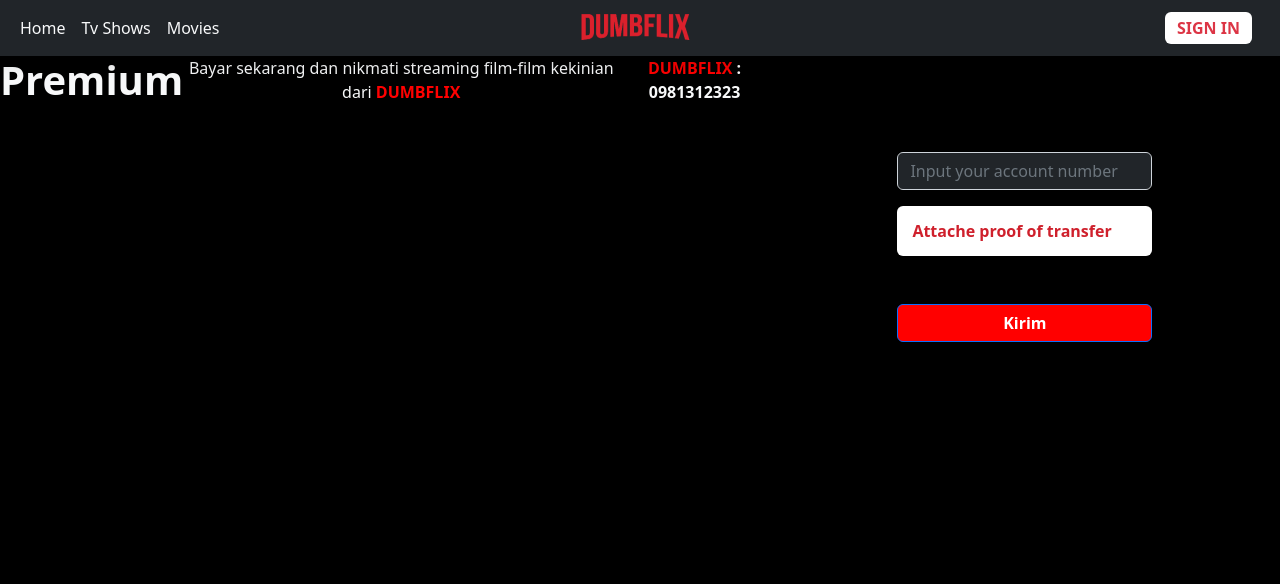
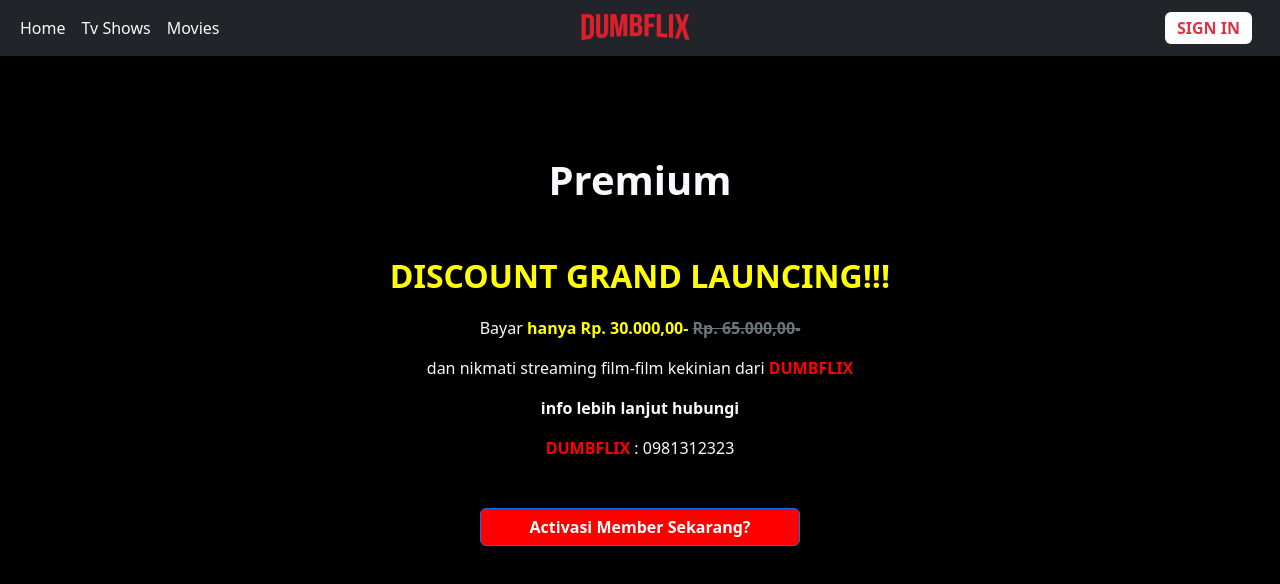
Before and after one commit to ibrahimdeni/DUMBFLIX-FRONTEND, a React (Create React App) app: page /payment in a window 1280 px wide. Shown: the top 584 px of the page. Built offline with nearby package versions, Linux system fonts and the light colour scheme; no server answers.

Commit message:
testbanget

```diff
--- a/src/pages/Payment.jsx
+++ b/src/pages/Payment.jsx
@@ -109,35 +109,50 @@
 
   return (
     <div style={{ height: "100vh", backgroundColor: "black" }}>
-      <div className="d-flex justify-content-center">
+      <div
+        className="d-flex justify-content-center"
+        style={{ marginTop: "100px" }}
+      >
         <h1 className="text-light text-center fw-bold mb-5">Premium</h1>
+      </div>
+
+      <div>
+        <p className="fw-bold fs-2  text-center" style={{ color: "yellow" }}>
+          DISCOUNT GRAND LAUNCING!!!
+        </p>
+        <p className="text-light text-center">
+          Bayar{" "}
+          <span className="fw-bold" style={{ color: "yellow" }}>
+            hanya Rp. 30.000,00-{" "}
+            <span className="text-decoration-line-through text-muted">
+              Rp. 65.000,00-
+            </span>
+          </span>{" "}
+        </p>
 
         <p className="text-light text-center">
-          Bayar sekarang dan nikmati streaming film-film kekinian dari{" "}
-          <spam className="fw-bold" style={{ color: "red" }}>
+          dan nikmati streaming film-film kekinian dari{" "}
+          <span className="fw-bold" style={{ color: "red" }}>
             DUMBFLIX
-          </spam>
+          </span>
         </p>
+
         <p className="text-light text-center fw-bold">
-          <spam className="fw-bold" style={{ color: "red" }}>
+          info lebih lanjut hubungi
+        </p>
+
+        <p className="text-light text-center">
+          <span className="fw-bold" style={{ color: "red" }}>
             DUMBFLIX{" "}
-          </spam>
+          </span>
           : 0981312323
         </p>
 
-        <Form className="mt-5 w-50" style={{ backgroundColor: "black" }}>
-          <Form.Group
-            className="mb-3 mt-5 w-50 mx-auto"
-            controlId="accountNumber"
-          >
-            <Form.Control
-              className="bg-dark text-light"
-              type="text"
-              placeholder="Input your account number"
-            />
-          </Form.Group>
-
-          <Form.Group
+        <Form
+          className="mt-5 w-50 mx-auto"
+          style={{ backgroundColor: "black" }}
+        >
+          {/* <Form.Group
             className="mb-5 w-50 mx-auto"
             controlId="formBasicPassword"
           >
@@ -155,16 +170,16 @@
               ref={inputFileRef}
               style={{ display: "none" }}
             />
-          </Form.Group>
+          </Form.Group> */}
 
           <div className="w-100">
             <Button
               onClick={(e) => handleBuy.mutate(e)}
-              className="mb-3 w-50 mx-auto d-flex justify-content-center fw-semibold"
+              className="mb-3 w-50 mx-auto fw-bold d-flex justify-content-center"
               style={{ backgroundColor: "red" }}
               type="submit"
             >
-              Kirim
+              Activasi Member Sekarang?
             </Button>
           </div>
         </Form>
```
